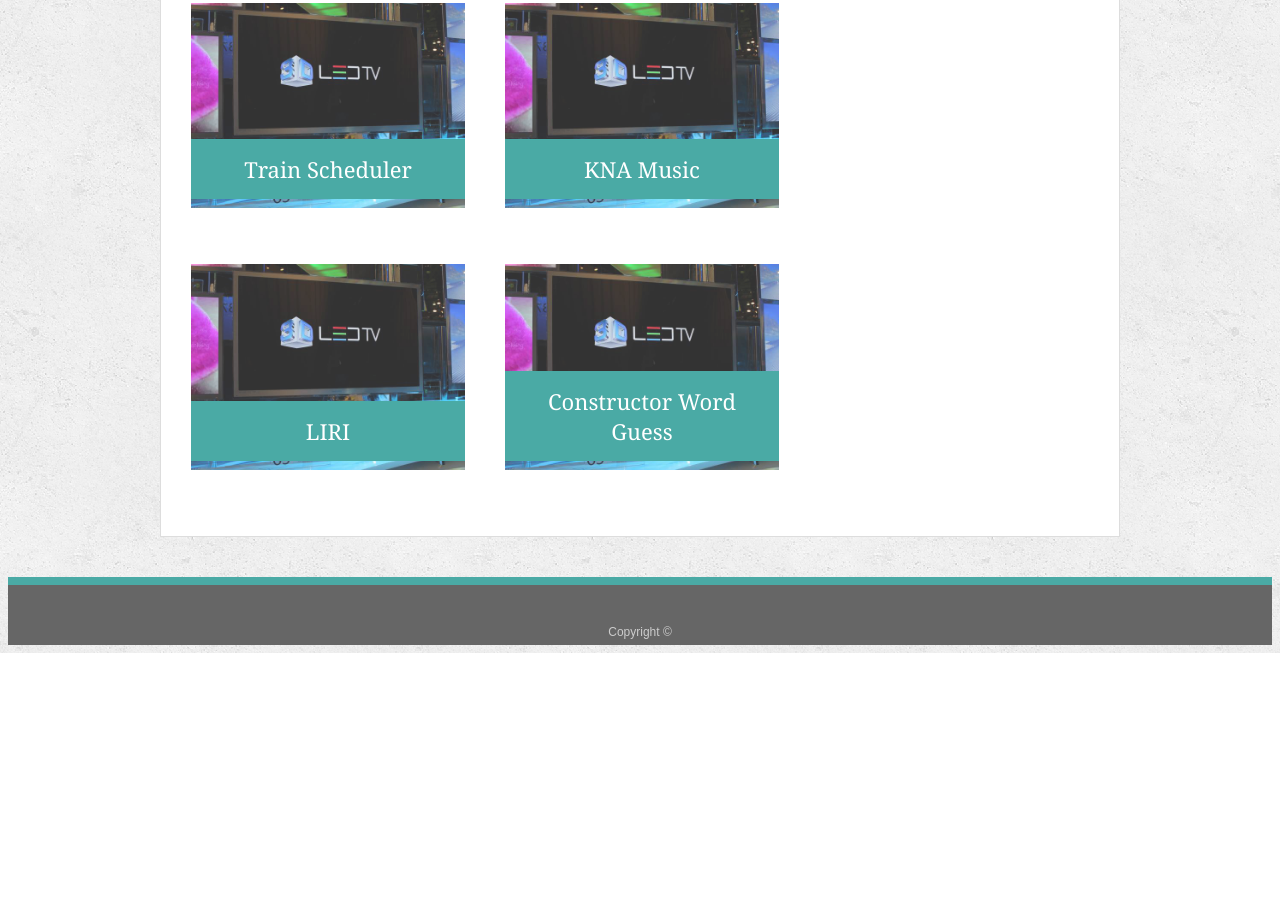
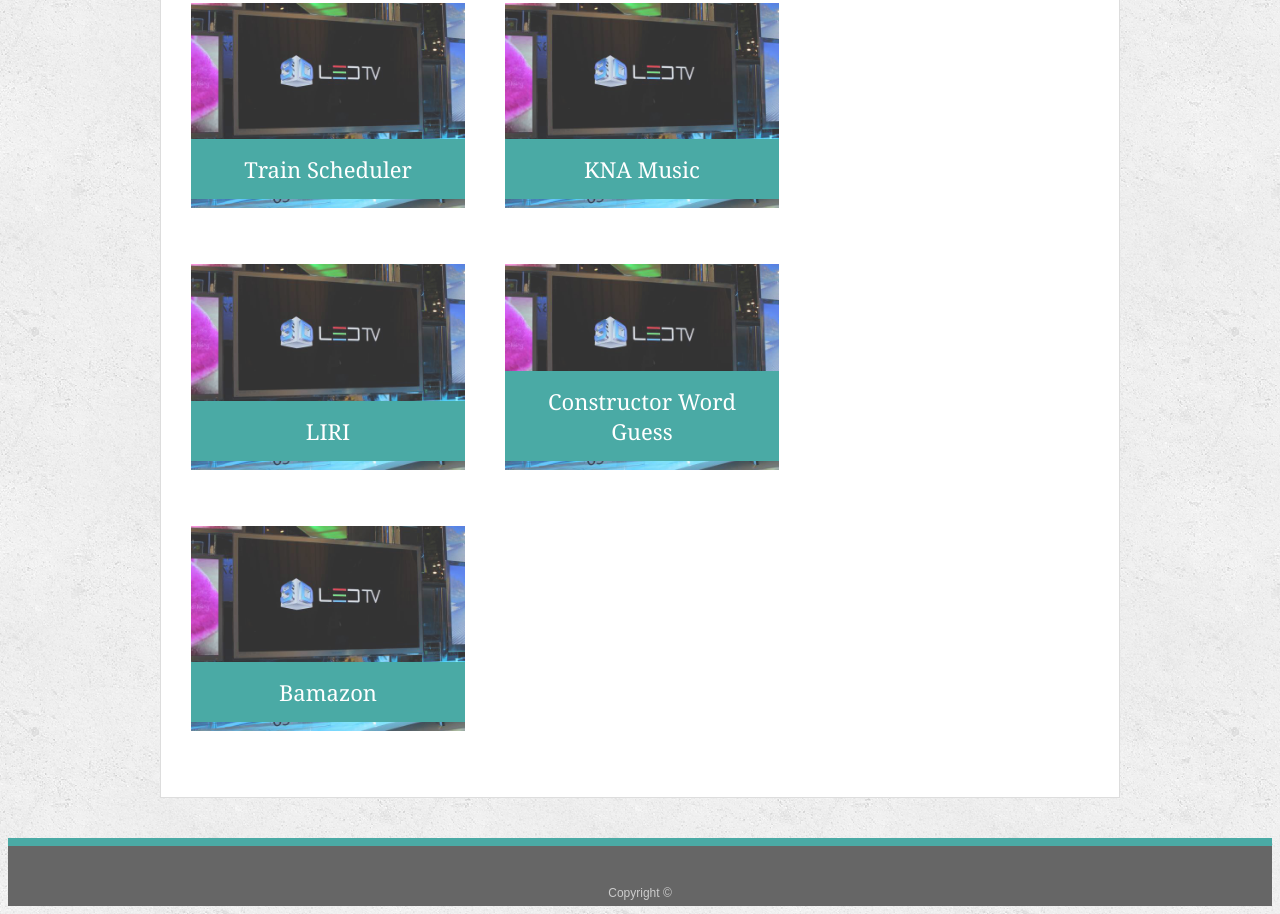
Before and after one commit to nataliebrickley/Responsive-Portfolio, a plain HTML site: page portfolio.html in a window 1280 px wide. Shown: the part 826-1740 px from the top of the page. Before the commit the page ends 1479 px from the top, so only its background shows below. Drawn offline with Linux system fonts and the light colour scheme.

Commit message:
added bamazon

```diff
--- a/portfolio.html
+++ b/portfolio.html
@@ -84,6 +84,14 @@
         </a>
       </div>
 
+      <div class="work">
+        <a href = "https://github.com/nataliebrickley/bamazon" target="_blank">
+        <img src="assets/images/technics-q-c-640-480-9.jpg" alt="Bamazon">
+
+        <h3>Bamazon</h3>
+        </a>
+      </div>
+
     </section>
 
   </div>
```
